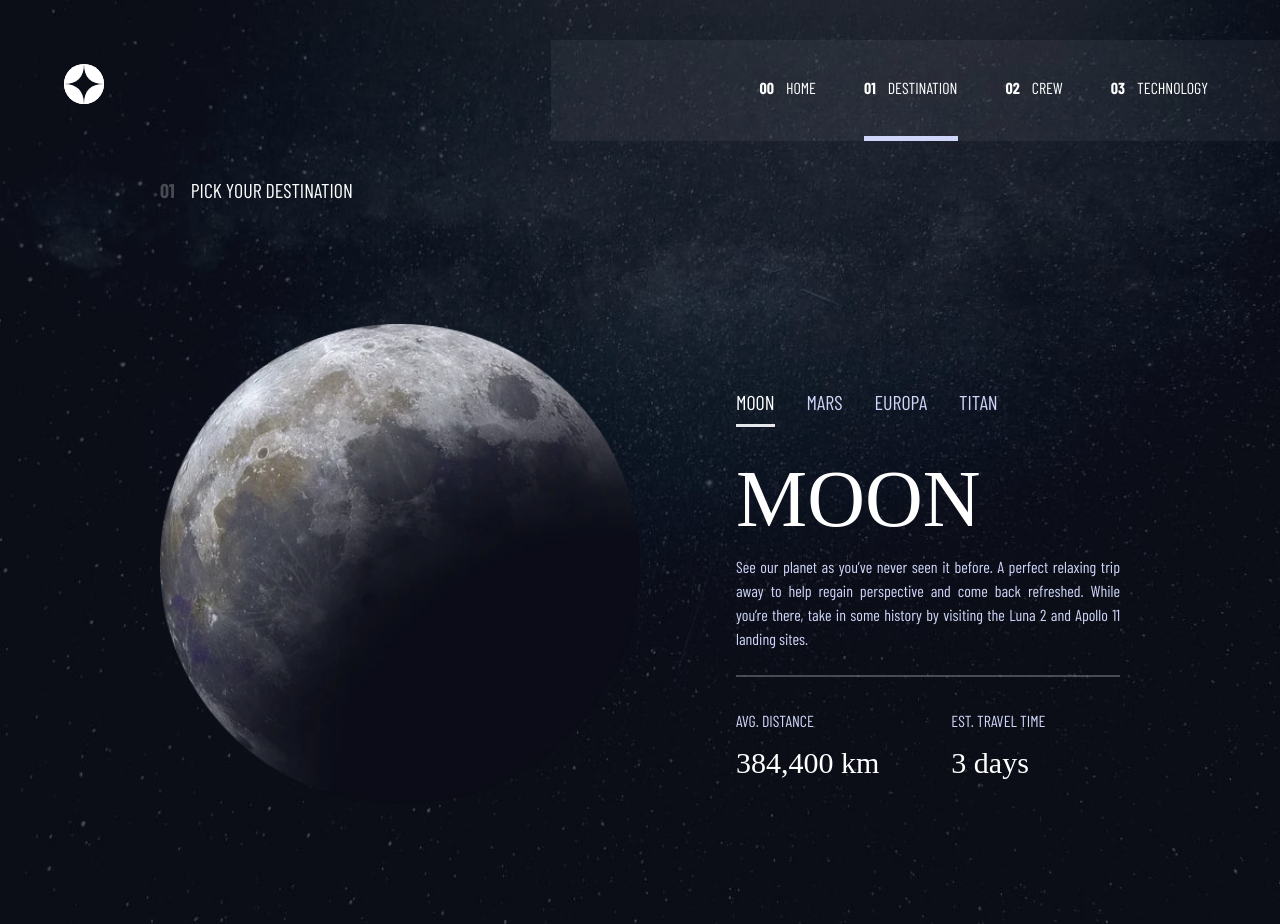
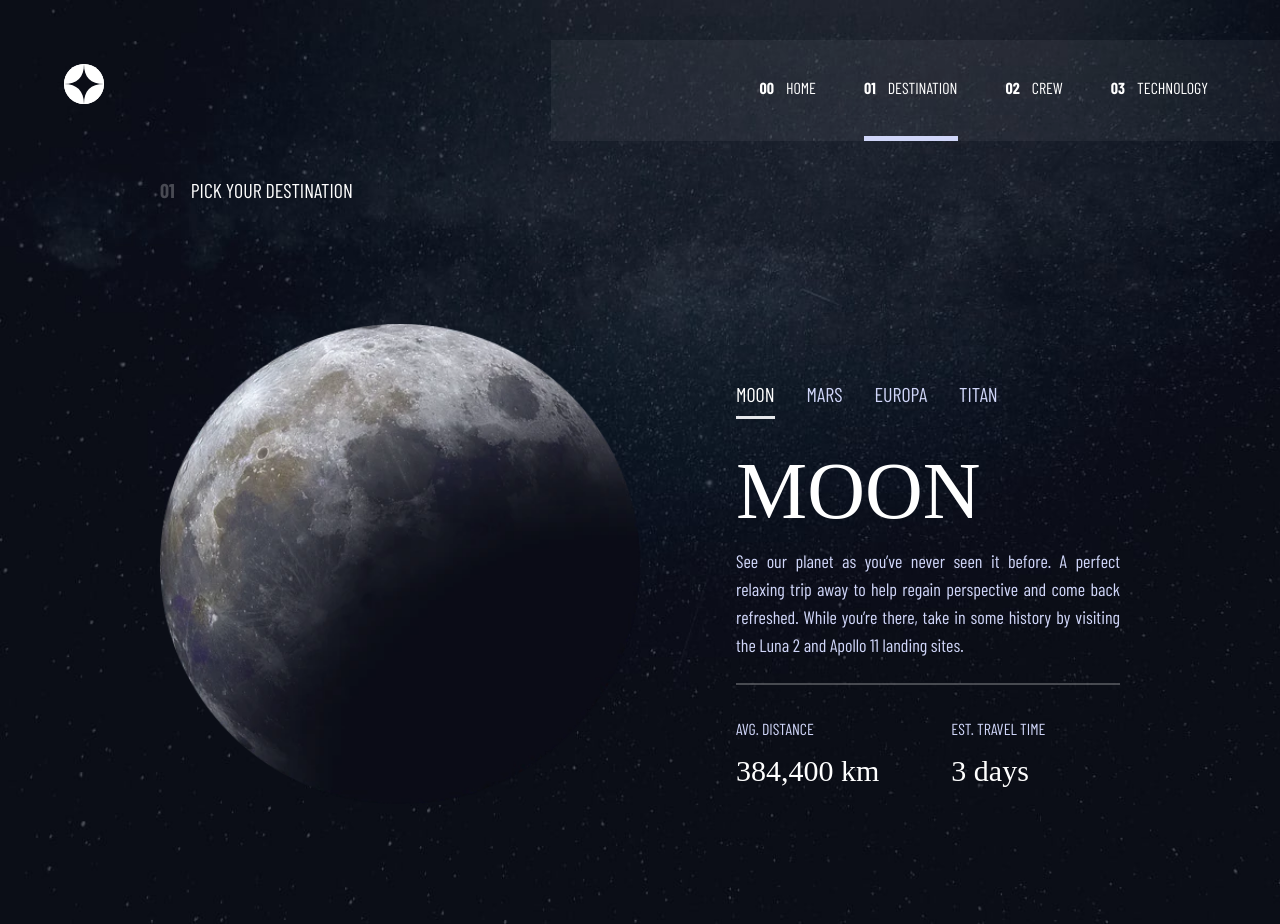
Before and after one commit to Mikwuegbu/spaceTourism, a React (Vite) app: page /destination in a window 1280 px wide. Built offline with nearby package versions, Linux system fonts and the light colour scheme; a web font is replaced by a local one.

Commit message:
chnaged font on big screens

```diff
--- a/src/pages/Destination.jsx
+++ b/src/pages/Destination.jsx
@@ -68,7 +68,7 @@ const Destination = () => {
 							<h1 className="font-Bellefair font-normal text-6xl md:text-[80px]">
 								{currentDestination.name.toUpperCase()}
 							</h1>
-							<p className="font-balowCondensed text-lightBlue pb-2 md:px-20 lg:px-0">
+							<p className="font-balowCondensed text-lightBlue lg:text-lg pb-2 md:px-20 lg:px-0">
 								{currentDestination.description}
 							</p>
 							<div className="border border-white opacity-25 md:mx-24 lg:mx-0" />
```
